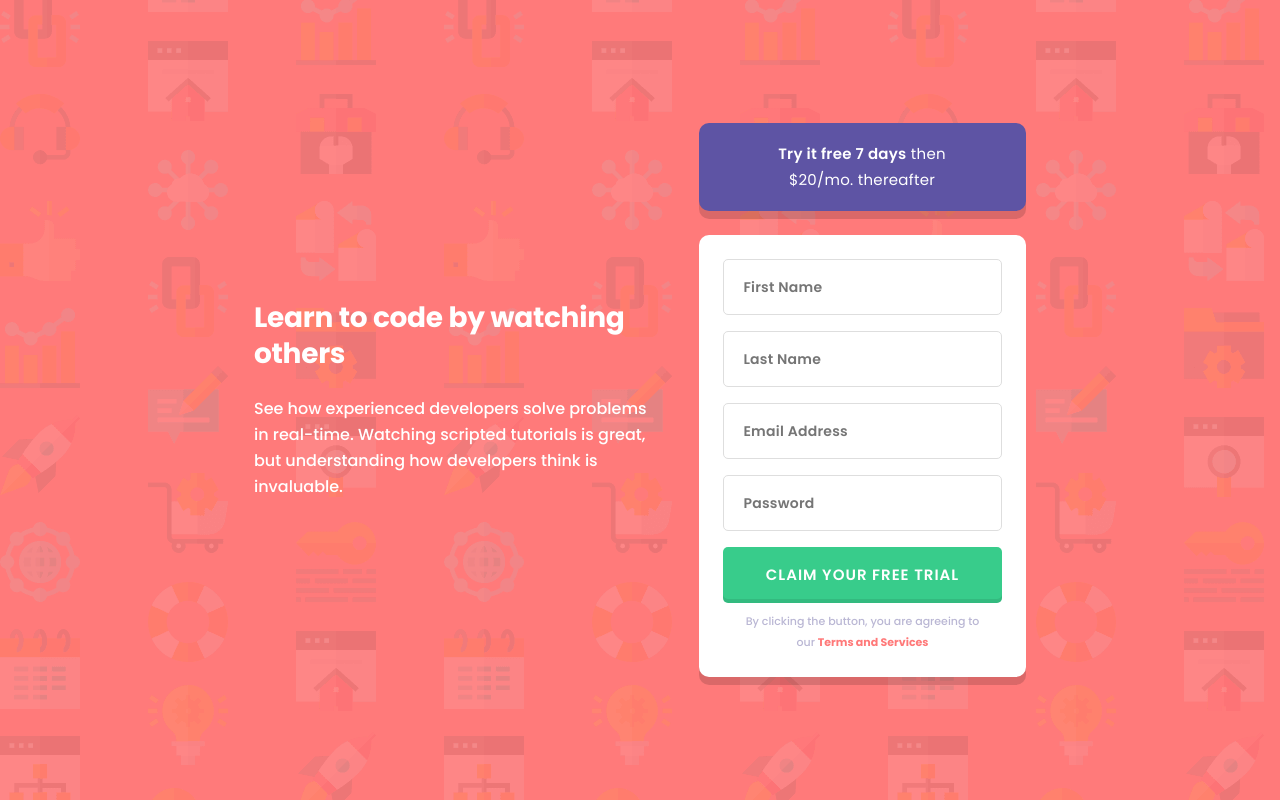
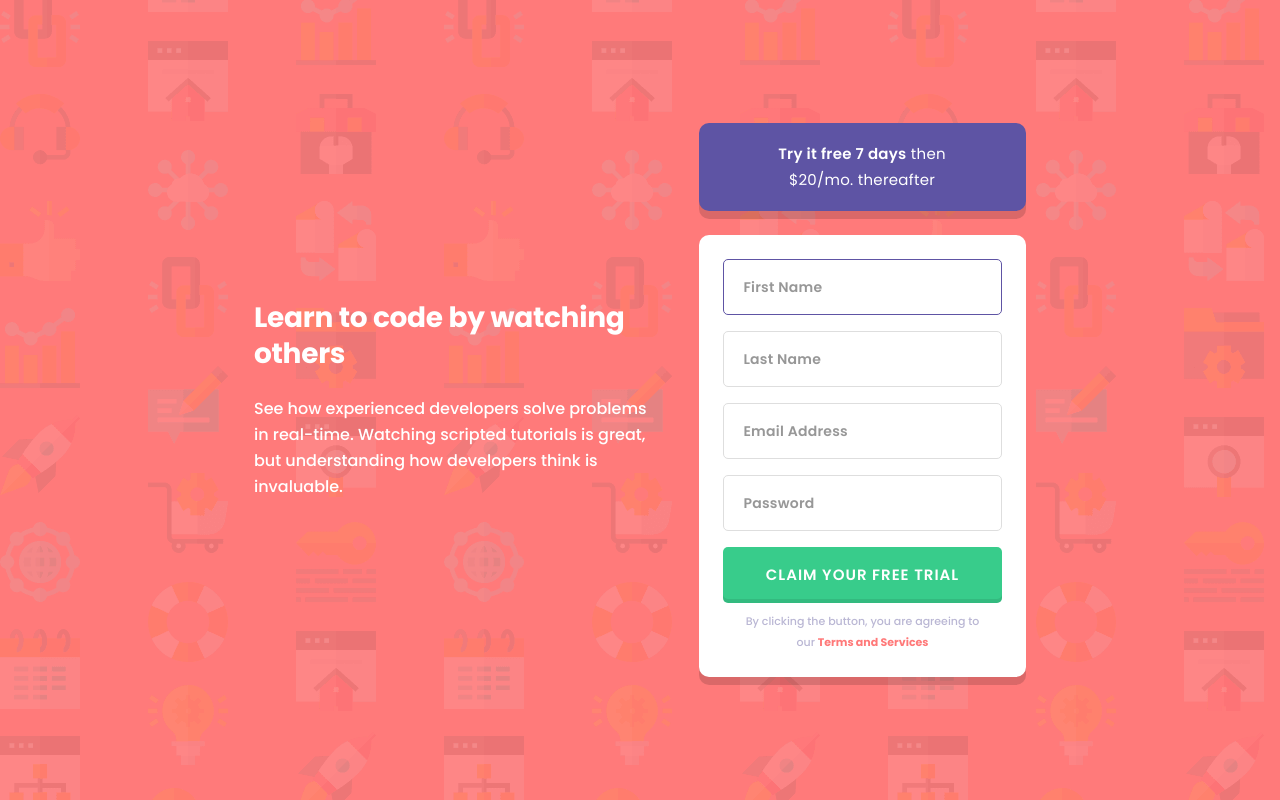
Before and after one commit to arfarobs/intro-component-with-sign-up-form, a website: page index.html in a window 1280 px wide. In both pictures the pointer is over the input "First Name". Drawn offline with Linux system fonts and the light colour scheme.

Commit message:
Added active states

```diff
--- a/CSS/style.css
+++ b/CSS/style.css
@@ -110,6 +110,7 @@ input {
     width: 279px;
     font-weight: 600;
     line-height: 26px;
+    transition: all 0.3s ease-in-out;
 }
 
 .info-input {
@@ -122,6 +123,15 @@ input {
     padding: 14px 19.41px;
 }
 
+.info-input::placeholder {
+    opacity: 0.75;
+}
+
+.info-input:hover, .info-input:focus-visible {
+    border: 1px solid #5E54A4;
+    outline: none;
+}
+
 .submit-input {
     background: #38CC8B;
     box-shadow: inset 0px -4px 0px rgba(0, 0, 0, 0.0908818);
@@ -131,6 +141,11 @@ input {
     text-transform: uppercase;
     padding: 15px 19.41px;
     margin-bottom: 8px;
+    cursor: pointer;
+}
+
+.submit-input:hover, .submit-input:focus-visible {
+    background-color: #77E2B3;
 }
 
 section p {
```
